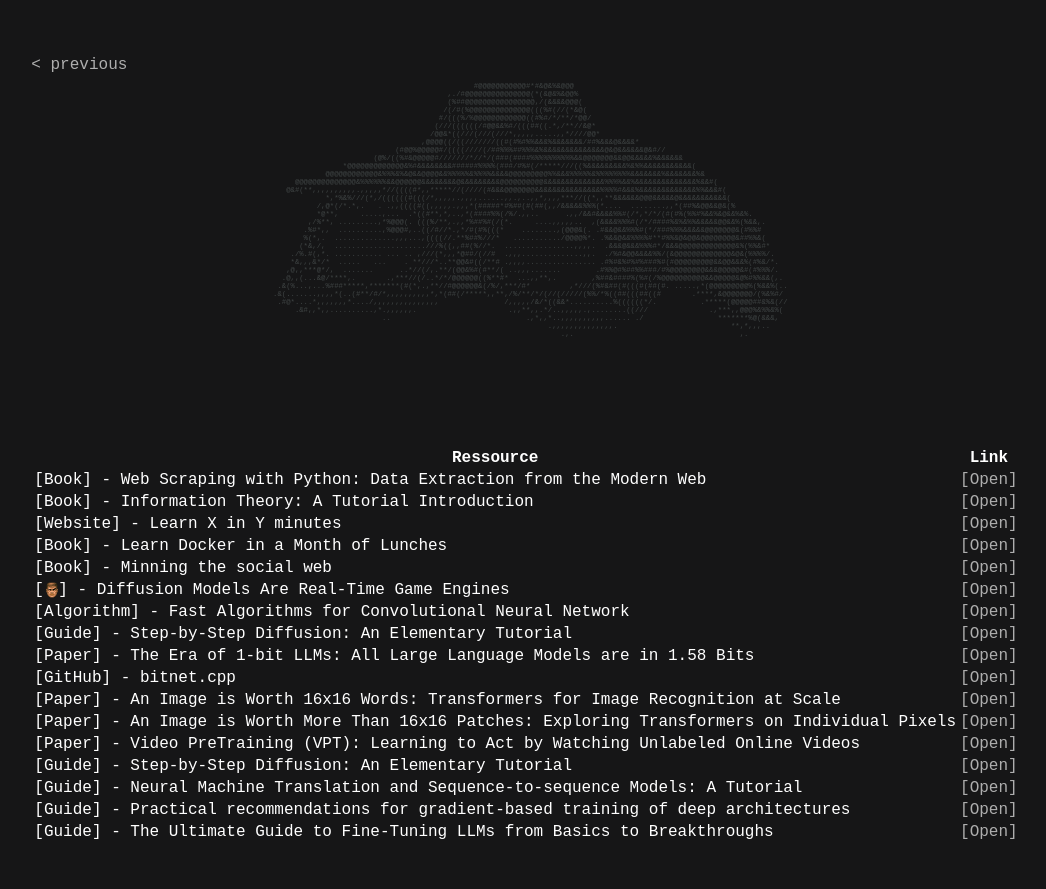
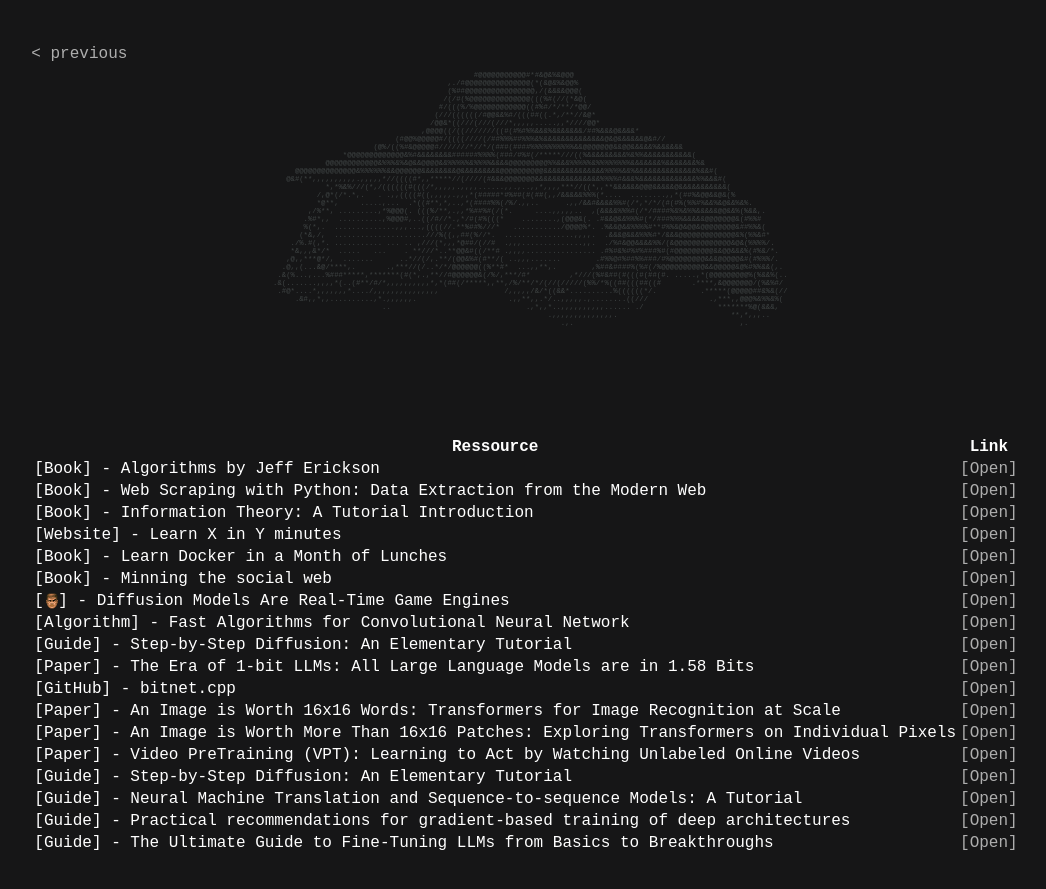
Before and after one commit to tayheau/tayheau.github.io, a Jekyll site: the page to_read.html, which Jekyll copies as it is, in a window 1280 px wide. Shown: the top 889 px of the page, without its empty margins (114-1160 px from the left). Built offline with Jekyll 4.4.1, drawn with Linux system fonts in a browser that asks for light colours.

Commit message:
Update to_read.html

```diff
--- a/to_read.html
+++ b/to_read.html
@@ -57,6 +57,10 @@
         <tr>
             <th>Ressource</th>
             <th>Link</th>
+        </tr>
+        <tr>
+            <td>[Book] - Algorithms by Jeff Erickson</td>
+            <td><a href="http://jeffe.cs.illinois.edu/teaching/algorithms/"> [Open] </a></td>
         </tr>
         <tr>
             <td>[Book] - Web Scraping with Python: Data Extraction from the Modern Web</td>
```
